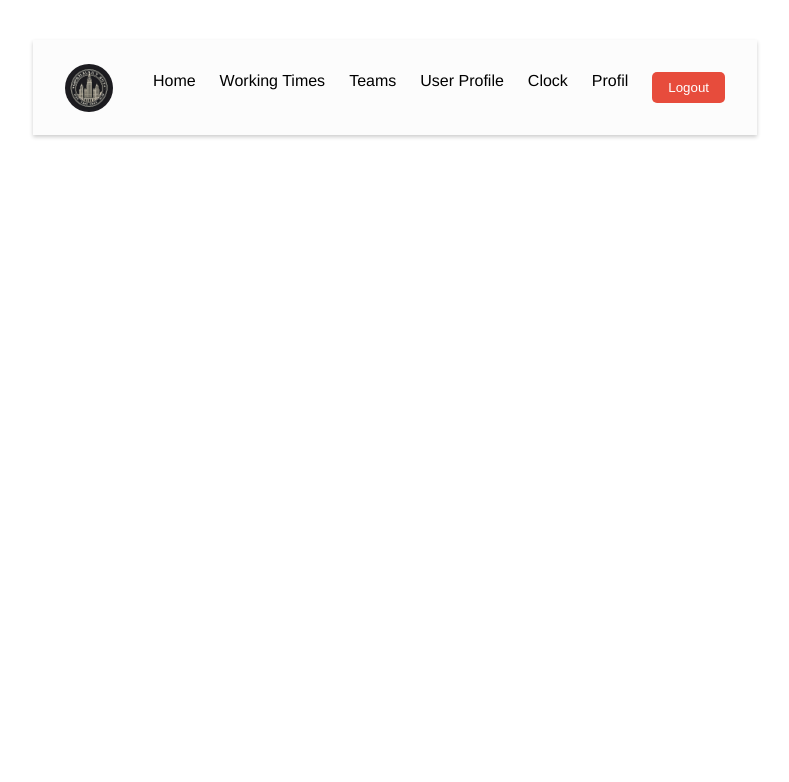
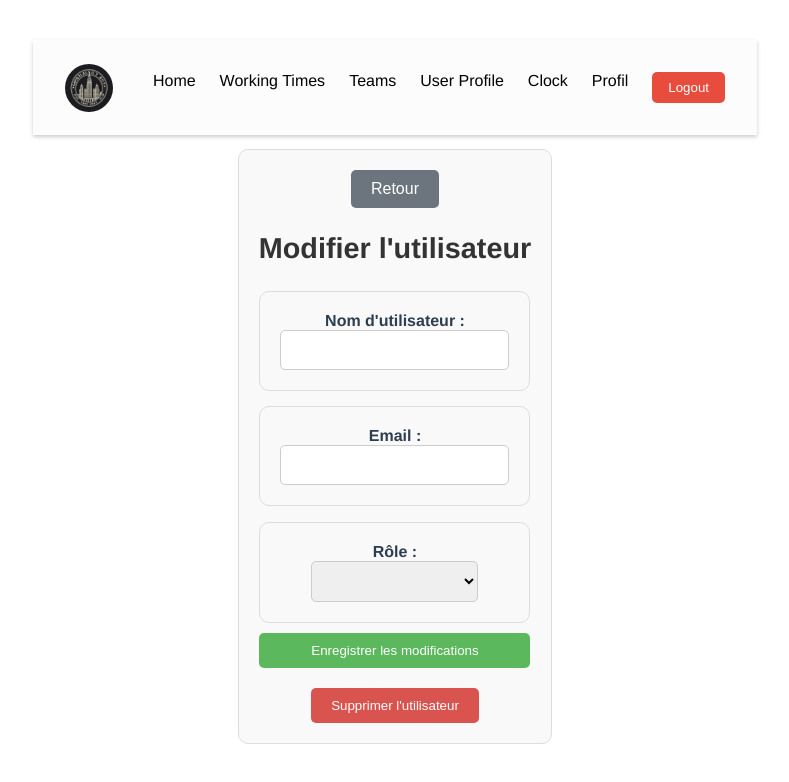
Before and after one commit to T-POO-700-PAR2/VueTimeManager, a Vue app: page /user/edit/1 in a window 1280 px wide. Shown: the top 782 px of the page, without its empty margins (245-1034 px from the left). Built offline with nearby package versions, Linux system fonts and the light colour scheme; no server answers; sample sign-in values are in the browser's storage.

Commit message:
Add pages

```diff
--- a/src/components/ChartManager.vue
+++ b/src/components/ChartManager.vue
@@ -71,6 +71,8 @@
 <script>
 import { Chart, BarController, LineController, PieController, BarElement, LineElement, ArcElement, PointElement, CategoryScale, LinearScale, Title } from 'chart.js';
 import Meteo from './meteo.vue';
+import axios from 'axios';
+import { auth } from './firebase';
 
 export default {
   components: {
@@ -81,6 +83,8 @@ export default {
       barChartData: null,
       lineChartData: null,
       pieChartData: null,
+      firebaseUserEmail: null,
+      role: sessionStorage.getItem('role')
     };
   },
   mounted() {
@@ -98,7 +102,10 @@ export default {
     );
 
     this.loadChartData();
+    this.getFirebaseUser();
+
   },
+
   methods: {
     loadChartData() {
       this.$axios.get(`/working_times?user_id=1`)
@@ -167,6 +174,47 @@ export default {
         }],
       };
     },
+    getFirebaseUser() {
+      if (!this.role) {
+        const user = auth.currentUser;
+      if (user) {
+        this.firebaseUserEmail = user.email;
+        this.getAllUsers();
+      } else {
+        auth.onAuthStateChanged((user) => {
+          if (user) {
+            this.firebaseUserEmail = user.email;
+            this.getAllUsers();
+          }
+        });
+      }
+      }
+    },
+
+    getUserProfile(data) {
+      const foundUser = data.find(u => u.email === this.firebaseUserEmail);
+      if (foundUser) {
+        this.user = foundUser;
+        console.log('role:', foundUser.role)
+        sessionStorage.setItem("role", foundUser.role);
+
+
+      } else {
+        console.log('Utilisateur non trouvé dans l\'API, mais email trouvé via Firebase');
+      }
+    },
+
+    getAllUsers() {
+      axios.get('https://time-manager-par2-58868fe31538.herokuapp.com/api/users')
+        .then(response => {
+          let users = response.data.data;
+          this.getUserProfile(users);
+        })
+        .catch(error => {
+          console.error('Erreur lors de la récupération de la liste des utilisateurs :', error);
+        });
+    }
+
   },
 };
 </script>
--- /dev/null
+++ b/src/components/EditUser.vue
@@ -0,0 +1,200 @@
+<template>
+  <div>
+    <!-- eslint-disable-next-line-->
+    <button @click="goBack" class="back-btn">
+      Retour
+    </button>
+    <h2>Modifier l'utilisateur {{ user.username }}</h2>
+    <form @submit.prevent="updateUser">
+      <div>
+        <label>Nom d'utilisateur :</label>
+        <!-- eslint-disable-next-line-->
+        <input v-model="user.username" required />
+      </div>
+      <div>
+        <label>Email :</label>
+        <!-- eslint-disable-next-line-->
+        <input v-model="user.email" type="email" required />
+      </div>
+      <div>
+        <label>Rôle :</label>
+        <!-- eslint-disable-next-line-->
+        <select v-model="user.role" required>
+          <option value="employe">
+            Employé
+          </option>
+          <option value="manager">
+            Manager
+          </option>
+          <option value="general_manager">
+            General Manager
+          </option>
+        </select>
+      </div>
+      <button type="submit">
+        Enregistrer les modifications
+      </button>
+    </form>
+    <button
+      class="delete-btn"
+      @click="deleteUser"
+    >
+      Supprimer l'utilisateur
+    </button>
+  </div>
+</template>
+
+<script>
+import axios from "axios";
+
+export default {
+/* eslint-disable */
+  props: ["id"],
+  data() {
+    return {
+      userId: this.id,
+      user: {
+        username: "",
+        email: "",
+        role: ""
+      }
+    };
+  },
+  mounted() {
+    this.getUserDetails();
+  },
+  methods: {
+    getUserDetails() {
+      axios
+        .get(
+          `https://time-manager-par2-58868fe31538.herokuapp.com/api/users/${this.userId}`
+        )
+        .then((response) => {
+          this.user = response.data.data;
+        })
+        .catch((error) => {
+          console.error(
+            "Erreur lors de la récupération des détails de l'utilisateur :",
+            error
+          );
+        });
+    },
+    goBack() {
+      this.$router.go(-1);
+    },
+    updateUser() {
+        const userData = {
+            "user":{
+                        email: this.user.email,
+                        username: this.user.username,
+                        role: this.user.role
+        }
+
+      };
+
+
+      axios
+        .put(
+          `https://time-manager-par2-58868fe31538.herokuapp.com/api/users/${this.userId}`,
+          userData
+        )
+        .then(() => {
+          alert("Utilisateur mis à jour avec succès");
+          this.$router.push("/user");
+        })
+        .catch((error) => {
+          console.error("Erreur lors de la mise à jour de l'utilisateur :", error);
+        });
+    },
+    deleteUser() {
+      if (confirm("Êtes-vous sûr de vouloir supprimer cet utilisateur ?")) {
+        axios
+          .delete(
+            `https://time-manager-par2-58868fe31538.herokuapp.com/api/users/${this.userId}`
+          )
+          .then(() => {
+            alert("Utilisateur supprimé avec succès");
+            this.$router.push("/users");
+          })
+          .catch((error) => {
+            console.error("Erreur lors de la suppression de l'utilisateur :", error);
+          });
+      }
+    }
+  }
+};
+</script>
+
+<style scoped>
+div {
+  max-width: 500px;
+  margin-top: 2%;
+  padding: 20px;
+  border: 1px solid #ddd;
+  border-radius: 10px;
+  background-color: #f9f9f9;
+  text-align: center;
+}
+
+.back-btn {
+  padding: 10px 20px;
+  background-color: #6c757d;
+  color: white;
+  border: none;
+  border-radius: 5px;
+  cursor: pointer;
+  font-size: 1rem;
+  transition: background-color 0.3s;
+}
+
+.back-btn:hover {
+  background-color: #5a6268;
+}
+
+h2 {
+  margin-bottom: 20px;
+  font-size: 1.8rem;
+  color: #333;
+}
+
+form {
+  display: flex;
+  flex-direction: column;
+  gap: 10px;
+}
+
+label {
+  font-weight: bold;
+  text-align: left;
+}
+
+input,
+select {
+  padding: 10px;
+  font-size: 1rem;
+  border: 1px solid #ccc;
+  border-radius: 5px;
+}
+
+button {
+  padding: 10px 20px;
+  background-color: #5cb85c;
+  color: white;
+  border: none;
+  border-radius: 5px;
+  cursor: pointer;
+}
+
+button:hover {
+  background-color: #4cae4c;
+}
+
+.delete-btn {
+  margin-top: 20px;
+  background-color: #d9534f;
+}
+
+.delete-btn:hover {
+  background-color: #c9302c;
+}
+</style>
--- /dev/null
+++ b/src/components/forbidden.vue
@@ -0,0 +1,18 @@
+<template>
+  <div>
+    <h1>Accès Interdit</h1>
+    <p>Vous n'avez pas la permission d'accéder à cette page.</p>
+    <!-- eslint-disable-next-line-->
+    <router-link to="/">Retourner à l'accueil</router-link>
+  </div>
+</template>
+
+<script>
+export default {
+  name: 'ForbiddenPage',
+};
+</script>
+
+<style scoped>
+/* Ajoutez des styles ici si nécessaire */
+</style>
--- a/src/main.js
+++ b/src/main.js
@@ -13,6 +13,8 @@ import Signup from './components/SignupPage.vue';
 import { auth } from '../firebase';
 import MeteoVue from './components/MeteoVue.vue';
 import ProfilVue from './components/profilVue.vue';
+import EditUser from './components/EditUser.vue';
+import Forbidden from './components/forbidden.vue';
 
 axios.defaults.baseURL = 'https://time-manager-par2-58868fe31538.herokuapp.com/api';
 
@@ -22,12 +24,22 @@ const routes = [
   { path: '/workingTime/:userID', component: WorkingTime },
   { path: '/workingTime/:userID/:workingtimeID', component: WorkingTime },
   { path: '/clock/:userID', component: ClockManager },
-  { path: '/user', component: User },
+  //verifie si l'user est General manager
+  { path: '/user', component: User,beforeEnter: (to, from, next) => {
+  const user = sessionStorage.getItem('role');
+  if (user  === 'general_manager') {
+    next();
+  } else {
+    next('/forbidden');
+  }
+}, },
   { path: '/teams', component: TeamsComponent },
   { path: '/login', component: Login },
   { path: '/signup', component: Signup },
   { path: '/meteo', component: MeteoVue },
   { path: '/profil', component: ProfilVue },
+  { path: '/forbidden', name: 'forbidden', component: Forbidden },
+  { path: '/user/edit/:id', name: 'EditUser', component: EditUser, props: true }
 
 
 ];
```
Also changed, not shown: src/components/User.vue (+129 -9 lines).
